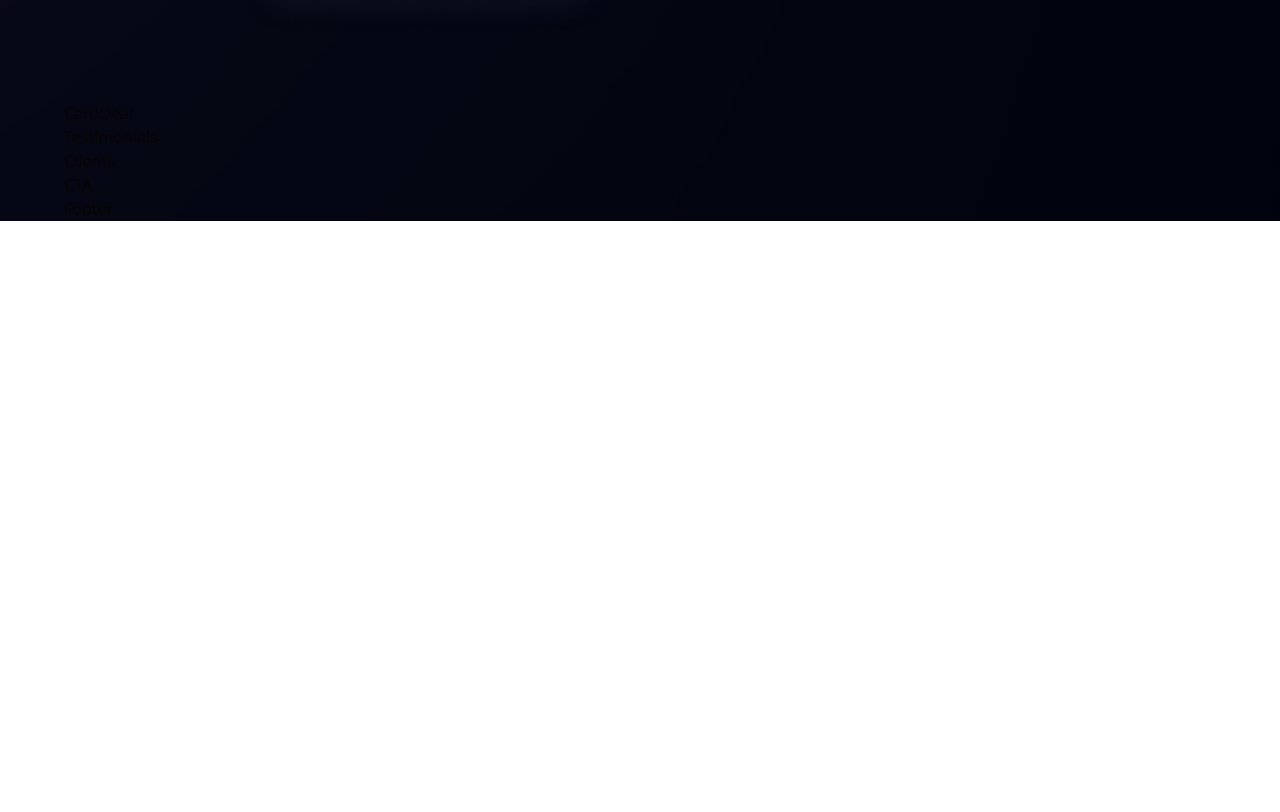
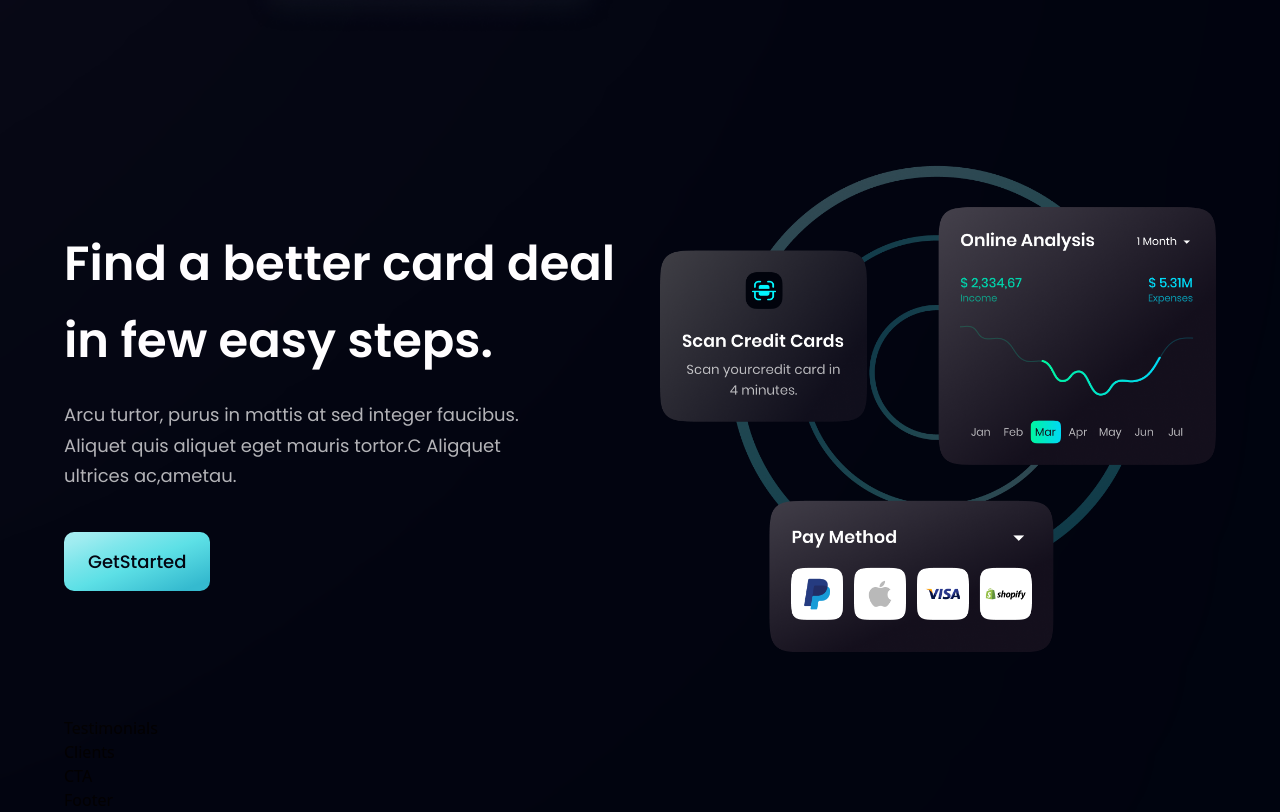
Before and after one commit to mohmedkasim/react-vite-website, a React (Vite) app: page / in a window 1280 px wide. Shown: the part 2088-2900 px from the top of the page. Before the commit the page ends 2309 px from the top, so only its background shows below. Built offline with nearby package versions, Linux system fonts and the light colour scheme.

Commit message:
finish CardDeal section

```diff
--- a/src/components/CardDeal.jsx
+++ b/src/components/CardDeal.jsx
@@ -1,9 +1,26 @@
-import React from 'react'
+import { card } from "../assets";
+import styles, { layout } from "../style";
+import Button from "./Button";
 
 const CardDeal = () => {
   return (
-    <div>CardDeal</div>
-  )
-}
+    <section className={layout.section}>
+      <div className={layout.sectionInfo}>
+        <h2 className={styles.heading2}>
+          Find a better card deal <br className="sm:block hidden" /> in few easy
+          steps.
+        </h2>
+        <p className={`${styles.paragraph} max-w-[470px] mt-5`}>
+          Arcu turtor, purus in mattis at sed integer faucibus. Aliquet quis
+          aliquet eget mauris tortor.C Aligquet ultrices ac,ametau.
+        </p>
+        <Button styles="mt-10 rounded-[10px]" />
+      </div>
+      <div className={layout.sectionImg}>
+        <img src={card} alt="card" className="w-[100%] h-[100%]" />
+      </div>
+    </section>
+  );
+};
 
-export default CardDeal
+export default CardDeal;
```
